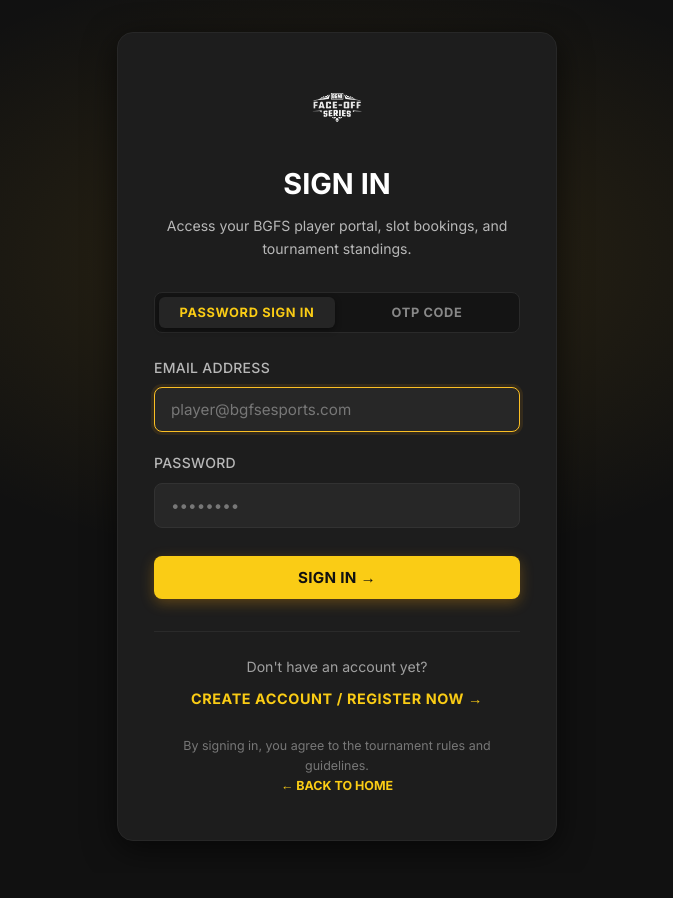
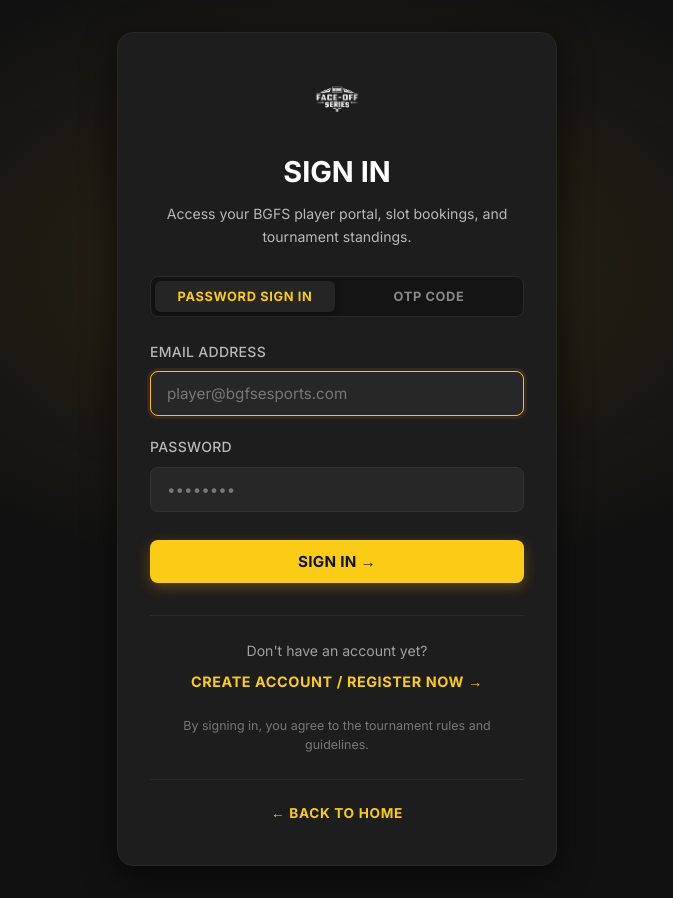
Before and after one commit to vasuyadav01/battlegroundsfaceoffseries, a Next.js app: page /login in a window 1280 px wide. Shown: the whole page, without its empty margins (303-976 px from the left). Before the commit the page ends 873 px from the top, so only its background shows below. Built offline with nearby package versions, Linux system fonts and the light colour scheme; no server answers.

Commit message:
Fix: Center logo alignment, aspect ratio scaling, and clean vertical spacing on Sign In page

```diff
--- a/app/login/LoginPage.tsx
+++ b/app/login/LoginPage.tsx
@@ -127,8 +127,8 @@ export default function LoginPage() {
           <Image
             src="/images/faceofflogo.png"
             alt="BGFS Faceoff Series"
-            width={240}
-            height={80}
+            width={180}
+            height={52}
             className={styles.logoImg}
             priority
           />
@@ -292,10 +292,17 @@ export default function LoginPage() {
           </Link>
         </div>
 
-        <p className={styles.terms}>
-          By signing in, you agree to the tournament rules and guidelines.<br />
-          <Link href="/">← BACK TO HOME</Link>
+        {/* Disclaimer Text */}
+        <p className={styles.disclaimerText}>
+          By signing in, you agree to the tournament rules and guidelines.
         </p>
+
+        {/* Back to Home Link */}
+        <div className={styles.homeLinkWrapper}>
+          <Link href="/" className={styles.homeLink}>
+            ← BACK TO HOME
+          </Link>
+        </div>
       </div>
     </div>
   )
--- a/app/login/page.module.css
+++ b/app/login/page.module.css
@@ -23,7 +23,7 @@
   background: #1d1d1d;
   border: 1px solid #272727;
   border-radius: 16px;
-  padding: 2.75rem 2.25rem;
+  padding: 2.5rem 2rem;
   width: 100%;
   max-width: 440px;
   box-shadow: 0 8px 32px rgba(0, 0, 0, 0.6);
@@ -31,14 +31,38 @@
 
 .logoWrapper {
   display: flex;
+  align-items: center;
   justify-content: center;
+  width: 100%;
   margin-bottom: 1.5rem;
 }
 
 .logoImg {
-  height: 60px;
+  height: 52px;
   width: auto;
+  max-width: 100%;
   object-fit: contain;
+  display: block;
+  margin: 0 auto;
+}
+
+.title {
+  font-family: 'Inter', sans-serif;
+  font-size: 1.8rem;
+  font-weight: 900;
+  text-transform: uppercase;
+  color: #ffffff;
+  text-align: center;
+  margin-bottom: 0.5rem;
+}
+
+.subtitle {
+  font-family: 'Inter', sans-serif;
+  color: #b8b8b8;
+  font-size: 0.88rem;
+  text-align: center;
+  margin-bottom: 1.75rem;
+  line-height: 1.6;
 }
 
 .modeTabs {
@@ -71,25 +95,6 @@
   background: #252525;
   color: #facc15;
   box-shadow: 0 2px 6px rgba(0, 0, 0, 0.4);
-}
-
-.title {
-  font-family: 'Inter', sans-serif;
-  font-size: 1.8rem;
-  font-weight: 900;
-  text-transform: uppercase;
-  color: #ffffff;
-  text-align: center;
-  margin-bottom: 0.5rem;
-}
-
-.subtitle {
-  font-family: 'Inter', sans-serif;
-  color: #b8b8b8;
-  font-size: 0.88rem;
-  text-align: center;
-  margin-bottom: 2rem;
-  line-height: 1.6;
 }
 
 .form {
@@ -126,28 +131,15 @@
   margin-top: 0.25rem;
 }
 
-.terms {
-  margin-top: 1.5rem;
-  font-family: 'Inter', sans-serif;
-  font-size: 0.78rem;
-  color: #777777;
-  text-align: center;
-  line-height: 1.6;
-}
-
-.terms a {
-  color: #facc15;
-  font-weight: 700;
-}
-
-.terms a:hover {
-  text-decoration: underline;
-}
-
+/* Signup Footer Section */
 .signupFooter {
   margin-top: 2rem;
   padding-top: 1.5rem;
   border-top: 1px solid #2a2a2a;
+  display: flex;
+  flex-direction: column;
+  align-items: center;
+  gap: 0.5rem;
   text-align: center;
   font-family: 'Inter', sans-serif;
 }
@@ -155,7 +147,7 @@
 .signupText {
   color: #a0a0a0;
   font-size: 0.88rem;
-  margin-bottom: 0.5rem;
+  margin: 0;
 }
 
 .signupLink {
@@ -174,3 +166,38 @@
 .signupLink:hover {
   color: #ffffff;
 }
+
+/* Disclaimer text */
+.disclaimerText {
+  margin-top: 1.5rem;
+  font-family: 'Inter', sans-serif;
+  font-size: 0.78rem;
+  color: #777777;
+  text-align: center;
+  line-height: 1.5;
+  margin-bottom: 0;
+}
+
+/* Back to home wrapper & link */
+.homeLinkWrapper {
+  margin-top: 1.5rem;
+  padding-top: 1.25rem;
+  border-top: 1px solid #2a2a2a;
+  text-align: center;
+}
+
+.homeLink {
+  color: #facc15;
+  font-family: 'Inter', sans-serif;
+  font-size: 0.85rem;
+  font-weight: 700;
+  text-decoration: none;
+  text-transform: uppercase;
+  letter-spacing: 0.05em;
+  transition: color 0.15s ease;
+}
+
+.homeLink:hover {
+  color: #ffffff;
+  text-decoration: underline;
+}
```
